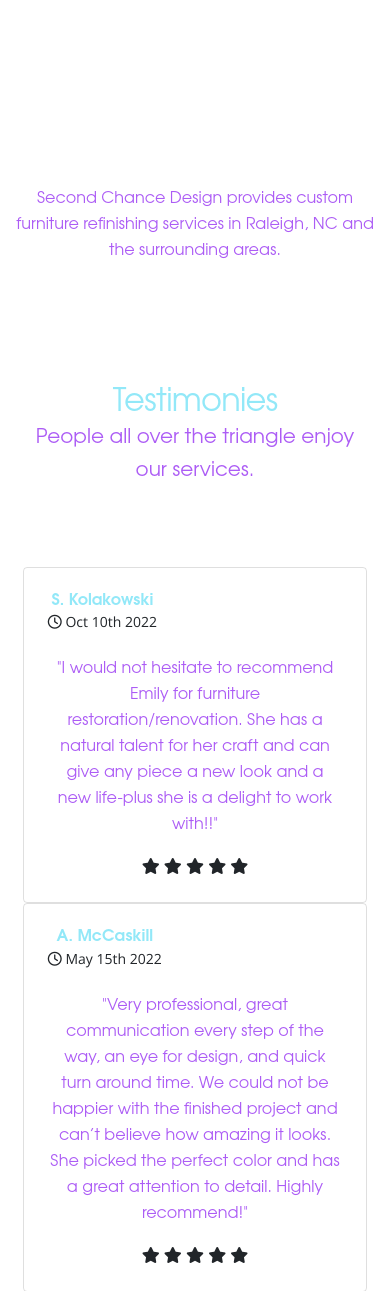
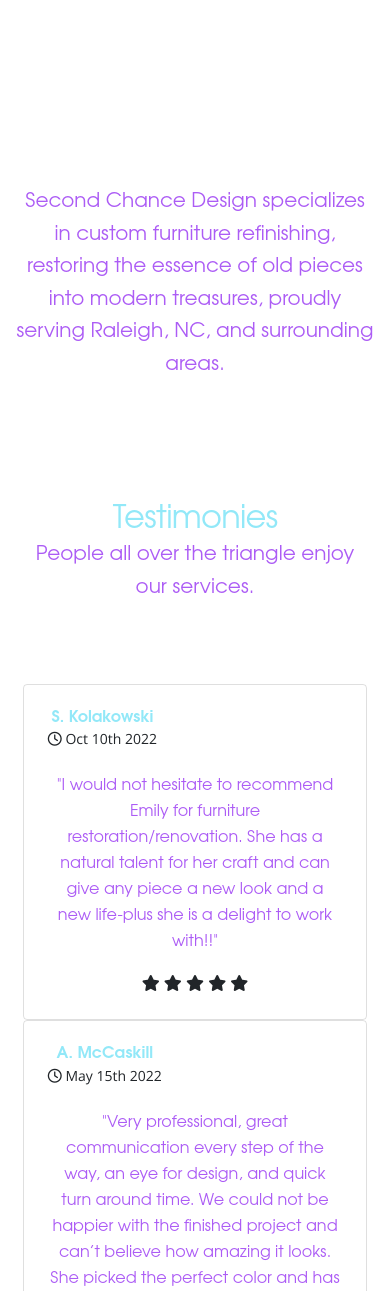
Before and after one commit to nebula1989/SecondChanceDesign, a Django app: page / in a window 390 px wide. Shown: the part 347-1638 px from the top of the page. Run offline with Django 3.2, Linux system fonts and the light colour scheme; parts of the project's set-up code (start-up, migrations or seed data) failed here and were passed over; some libraries are stand-ins or nearby versions.

Commit message:
fixed responsive image sizes, improved text for seo

```diff
--- a/apps/static/assets/css/index_styles.css
+++ b/apps/static/assets/css/index_styles.css
@@ -1,11 +1,45 @@
 #header-pic {
   display: block;
-  max-width: 100%;
+  max-width: 50%;
   height: auto;
+  margin-left: auto;
+  margin-right: auto;
+}
+
+@media (max-width: 767px) {
+  #header-pic {
+    display: block;
+    max-width: 100%;
+    height: auto;
+    margin-left: auto;
+    margin-right: auto;
+  }
 }
 
 #gallery_btns {
   color: black;
+}
+
+.carousel-image {
+  max-height: 500px; /* Adjust this value as needed */
+  max-width: 100%;
+  margin: auto;
+}
+
+/* For portrait mode on mobile devices */
+@media (max-width: 767px) and (orientation: portrait) {
+  .carousel-image {
+    max-height: 300px; /* Adjust for portrait mode */
+  }
+}
+
+/* For landscape mode on mobile devices */
+@media (max-width: 930px) and (orientation: landscape) {
+  .carousel-image {
+    max-height: 250px; /* Adjust for landscape mode */
+    max-width: 65%;
+
+  }
 }
 
 
--- a/apps/templates/home/index.html
+++ b/apps/templates/home/index.html
@@ -3,8 +3,7 @@
 {% load custom_filters %}
 
 {% block title %}Furniture Refinishing{% endblock title %}
-{% block meta_content %} Second Chance Design provides custom furniture refinishing service in Raleigh, NC and the
-    surrounding areas. {% endblock meta_content %}
+{% block meta_content %}Second Chance Design specializes in custom furniture refinishing, restoring the essence of old pieces into modern treasures, proudly serving Raleigh, NC, and surrounding areas.{% endblock meta_content %}
 
 <!-- Specific CSS goes HERE -->
 {% block stylesheets %}
@@ -46,13 +45,12 @@
         <div class="container">
             <div class="row">
                 <div class="col ms-auto text-center">
-                    <p class="mt-4 font-weight-light">Second Chance Design provides custom furniture refinishing services in Raleigh, NC
-                        and the surrounding areas.</p>
+                    <p class="mt-4 font-weight-light" style="font-size: 20px;">Second Chance Design specializes in custom furniture refinishing, restoring the essence of old pieces into modern treasures, proudly serving Raleigh, NC, and surrounding areas.</p>
                 </div>
-
             </div>
         </div>
     </div>
+
     <!-- -------   END PRE-FOOTER 2 - simple social line w/ title & 3 buttons    -------- -->
 
     <div class="container text-center w-lg-50" id="examples" style="background-color: white; padding: 2%">
@@ -61,7 +59,7 @@
             <div class="carousel-inner">
                 {% for index, image_url in images|enumerate %}
                 <div class="carousel-item {% if index == 0 %}active{% endif %}">
-                    <img src="{{ image_url }}" class="d-block w-100" alt="Image">
+                    <img src="{{ image_url }}" class="d-block w-100 carousel-image" alt="Image">
                 </div>
                 {% endfor %}
             </div>
@@ -77,16 +75,17 @@
 
 
 
+
     <!-- Testimonies -->
     <section class="py-7">
         <div class="container">
             <div class="row">
-                <div class="col-lg-6 mx-auto text-center">
+                <div class="col-lg-6 mx-auto text-center ">
                     <h2 class="blue mb-0">Testimonies</h2>
                     <p class="purple lead">People all over the triangle enjoy our services.</p>
                 </div>
             </div>
-            <div class="row mt-6">
+            <div class="row mt-6 row justify-content-center">
                 <div class="col-lg-4 col-md-8">
                     <div class="card card-plain">
                         <div class="card-body">
--- a/apps/templates/layouts/base.html
+++ b/apps/templates/layouts/base.html
@@ -1,70 +1,51 @@
-<!--
-=========================================================
-* Soft UI Design System - v1.0.1
-=========================================================
-
-* Product Page: https://www.creative-tim.com/product/soft-ui-design-system
-* Copyright 2021 Creative Tim (https://www.creative-tim.com)
-
-Coded by www.creative-tim.com
-
- =========================================================
-
-* The above copyright notice and this permission notice shall be included in all copies or substantial portions of the Software. -->
 <!DOCTYPE html>
 <html lang="en">
 
+<head>
+    <meta charset="utf-8" />
+        <meta name="viewport" content="width=device-width, initial-scale=1">
 
-<head>
-    <meta charset="utf-8"/>
-    <meta name="viewport" content="width=device-width, initial-scale=1, shrink-to-fit=no">
 
     <meta name="keywords" content="Furniture Refinishing, Furniture Restoration, Furniture Painting">
     <meta name="description" content="{% block meta_content %} {{ content }} {% endblock meta_content %}">
-    <meta property="og:url" content="http://www.secondchance.design/">
-    <meta property="og:site_name" content="SecondChanceDesign">
-    <meta property="og:title" content="Second Chance Design">
-    <meta property="og:description"
-          content="Second Chance Design: Custom Furniture Refinishing and Painting. Give Your Furniture a New Look..">
-    <meta property="og:image"
-          content="http://www.secondchance.design/static/assets/img/SecondChanceLogo.png">
-    <meta property="og:image:height" content="630">
-    <meta property="og:image:width" content="1200">
+    <!-- Add canonical URL to avoid duplicate content issues -->
+    <link rel="canonical" href="http://www.secondchance.design/" />
 
+    <!-- Open Graph meta tags for social media -->
+    <meta property="og:url" content="http://www.secondchance.design/" />
+    <meta property="og:site_name" content="SecondChanceDesign" />
+    <meta property="og:title" content="Second Chance Design - {% block title %}{% endblock %}" />
+    <meta property="og:description" content="Second Chance Design: Custom Furniture Refinishing and Painting. Give Your Furniture a New Look." />
+    <meta property="og:image" content="http://www.secondchance.design/static/assets/img/SecondChanceLogo.png" />
+    <meta property="og:image:height" content="630" />
+    <meta property="og:image:width" content="1200" />
 
-    <title>
-        Second Chance Design - {% block title %}{% endblock %}
-    </title>
-
-    <!--     Fonts and icons     -->
-    <link href="https://fonts.googleapis.com/css?family=Open+Sans:300,400,600,700" rel="stylesheet"/>
+    <!-- Fonts and icons -->
+    <link href="https://fonts.googleapis.com/css?family=Open+Sans:300,400,600,700" rel="stylesheet" />
     <!-- Nucleo Icons -->
-    <link href="{{ ASSETS_ROOT }}/css/nucleo-icons.css" rel="stylesheet"/>
-    <link href="{{ ASSETS_ROOT }}/css/nucleo-svg.css" rel="stylesheet"/>
+    <link href="{{ ASSETS_ROOT }}/css/nucleo-icons.css" rel="stylesheet" />
+    <link href="{{ ASSETS_ROOT }}/css/nucleo-svg.css" rel="stylesheet" />
     <!-- Font Awesome Icons -->
     <script src="https://kit.fontawesome.com/42d5adcbca.js" crossorigin="anonymous"></script>
-    <link href="{{ ASSETS_ROOT }}/css/nucleo-svg.css" rel="stylesheet"/>
     <!-- CSS Files -->
-    <link id="pagestyle" href="{{ ASSETS_ROOT }}/css/soft-design-system.css?v=1.0.1" rel="stylesheet"/>
+    <link id="pagestyle" href="{{ ASSETS_ROOT }}/css/soft-design-system.css?v=1.0.1" rel="stylesheet" />
 
     <!-- Specific CSS goes HERE -->
-    {% block stylesheets %}{% endblock stylesheets %}
+    {% block stylesheets %}{% endblock %}
 
 </head>
 
-<body class="{% block body_class %}{% endblock body_class %}">
+<body class="{% block body_class %}{% endblock %}">
 
-{% include "includes/navigation.html" %}
+    {% include "includes/navigation.html" %}
 
-{% block content %}
+    {% block content %}{% endblock %}
 
-{% endblock content %}
+    {% include "includes/scripts.html" %}
 
-
-{% include "includes/scripts.html" %}
-
-<!-- Specific JS goes HERE -->
-{% block javascripts %}{% endblock javascripts %}
+    <!-- Specific JS goes HERE -->
+    {% block javascripts %}{% endblock %}
 
 </body>
+
 </html>
```
